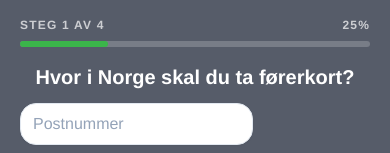
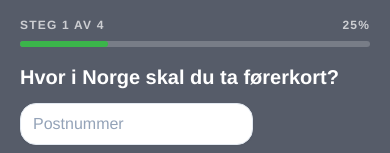
Before and after one commit to bringebass/forerkortportalen, a Next.js app: page / in a window 390 px wide. Shown: the part 228-381 px from the top of the page. Built offline with nearby package versions, Linux system fonts and the light colour scheme.

Commit message:
before refactoring

```diff
--- a/src/components/LeadForm.tsx
+++ b/src/components/LeadForm.tsx
@@ -490,7 +490,7 @@ export function LeadForm() {
         </div>
       </div>
 
-      <h3 className="text-center lg:text-left my-3 text-xl font-display font-semibold text-white sm:text-2xl">
+      <h3 className=" my-3 text-xl font-display font-semibold text-white sm:text-2xl">
         {STEP_CONFIG[currentStepType]?.question}
       </h3>
 
```
Also changed, not shown: src/app/api/leads/route.ts (line endings or trailing spaces), src/lib/mongodb.ts (line endings or trailing spaces), 1 other file (tests, documents, lock files or other folders).
